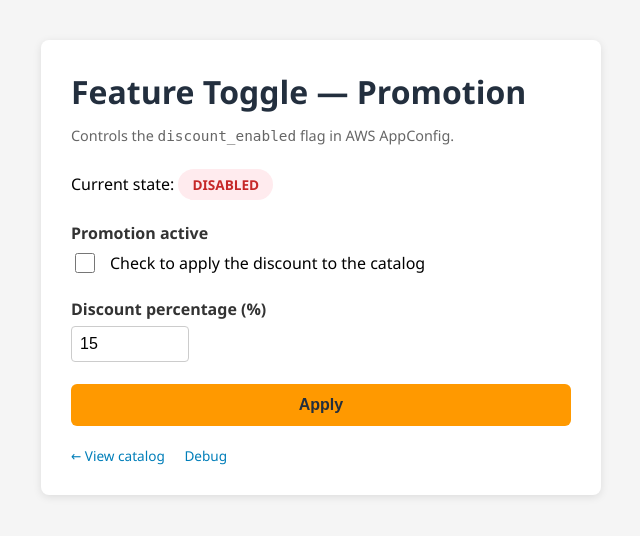
After one commit to aws-samples/sample-appconfig-feature-toggle-ecs-eks, a Flask app: page /admin in a window 1280 px wide. The commit adds this page. Shown: the top 536 px of the page, without its empty margins (319-959 px from the left). Run offline with Flask 3, Linux system fonts and the light colour scheme; data that the repository does not hold is empty.

Commit message:
Add /admin portal to toggle the flag + translate UI to English
- frontend: new /admin route (boto3) creates a hosted config version and starts
  a deployment to flip discount_enabled; admin.html portal with ON/OFF + percent
- iac/template.yaml: instant deployment strategy (0 bake) for the portal, plus
  AppConfig write permissions on the task role (including deploymentstrategy/*
  needed by StartDeployment)
- iac/ecs.yaml: pass APPCONFIG_DEPLOY_STRATEGY_ID to the frontend task
- Translate all user-facing content to English: product seed data, index.html,
  admin.html, debug.html, flash messages
- README: document the /admin portal, instant strategy, and new env var

Deployed and validated live: toggling via /admin ON (30%) shows the promo banner
across containers within seconds, OFF reverts to baseline — no container redeploy.

```diff
--- a/frontend/app.py
+++ b/frontend/app.py
@@ -1,20 +1,28 @@
-from flask import Flask, render_template
+from flask import Flask, render_template, request, redirect, url_for, flash
 import requests
 import json
 import os
 import logging
+
+import boto3
 
 # Configurar logging
 logging.basicConfig(level=logging.INFO, format='%(asctime)s - %(levelname)s - %(message)s')
 logger = logging.getLogger()
 
 app = Flask(__name__)
+app.secret_key = os.environ.get('FLASK_SECRET_KEY', 'appconfig-demo-secret')
 
 # Configuração do AWS AppConfig usando o Agent
 APP_NAME = os.environ.get('APPCONFIG_APP_ID')
 ENV_NAME = os.environ.get('APPCONFIG_ENV_ID')
 CONFIG_PROFILE_NAME = os.environ.get('APPCONFIG_CONFIG_ID')
 BACKEND_URL = os.environ.get('BACKEND_URL')
+
+# Usados pelo portal /admin para escrever a flag diretamente no AppConfig
+AWS_REGION = os.environ.get('AWS_DEFAULT_REGION', 'us-west-2')
+# Estratégia de deployment instantânea (0 bake). Se ausente, cai para AllAtOnce.
+DEPLOY_STRATEGY_ID = os.environ.get('APPCONFIG_DEPLOY_STRATEGY_ID', 'AppConfig.AllAtOnce')
 
 def get_feature_flag():
     """Consulta o status da feature flag e o valor do desconto usando AppConfig Agent"""
@@ -142,6 +150,91 @@ def debug():
     logger.info(f"Informações de debug: {json.dumps(debug_info, default=str)}")
     return render_template('debug.html', debug_info=debug_info)
 
+# ---------------------------------------------------------------------------
+# Portal de administração da feature flag (/admin)
+# Escreve diretamente no AppConfig (control plane) via boto3: cria uma nova
+# hosted configuration version e dispara um deployment. O AppConfig Agent
+# sidecar detecta a mudança no próximo poll e as apps passam a servir o novo valor.
+# ---------------------------------------------------------------------------
+
+def _appconfig_client():
+    return boto3.client('appconfig', region_name=AWS_REGION)
+
+
+def _build_flag_content(enabled, discount_percentage):
+    """Monta o JSON de feature flags no formato esperado pelo AppConfig."""
+    return {
+        "flags": {
+            "discount_enabled": {
+                "name": "discount_enabled",
+                "attributes": {
+                    "discount_percentage": {
+                        "constraints": {"type": "number", "minimum": 0, "maximum": 100}
+                    }
+                }
+            }
+        },
+        "values": {
+            "discount_enabled": {
+                "enabled": bool(enabled),
+                "discount_percentage": int(discount_percentage)
+            }
+        },
+        "version": "1"
+    }
+
+
+def set_flag(enabled, discount_percentage):
+    """Cria uma nova versão da configuração e dispara o deployment."""
+    client = _appconfig_client()
+    content = json.dumps(_build_flag_content(enabled, discount_percentage)).encode('utf-8')
+
+    version = client.create_hosted_configuration_version(
+        ApplicationId=APP_NAME,
+        ConfigurationProfileId=CONFIG_PROFILE_NAME,
+        Content=content,
+        ContentType='application/json'
+    )
+    version_number = version['VersionNumber']
+    logger.info(f"Nova hosted version criada: {version_number}")
+
+    client.start_deployment(
+        ApplicationId=APP_NAME,
+        EnvironmentId=ENV_NAME,
+        DeploymentStrategyId=DEPLOY_STRATEGY_ID,
+        ConfigurationProfileId=CONFIG_PROFILE_NAME,
+        ConfigurationVersion=str(version_number),
+        Description=f"Toggle via portal /admin: enabled={enabled}, discount={discount_percentage}%"
+    )
+    logger.info("Deployment iniciado")
+    return version_number
+
+
+@app.route('/admin', methods=['GET', 'POST'])
+def admin():
+    """Portal simples para ligar/desligar a promoção."""
+    if request.method == 'POST':
+        enabled = request.form.get('enabled') == 'on'
+        try:
+            discount = int(request.form.get('discount_percentage', 0))
+        except ValueError:
+            discount = 0
+        discount = max(0, min(100, discount))
+        try:
+            version = set_flag(enabled, discount)
+            state = 'ENABLED' if enabled else 'DISABLED'
+            flash(f"Promotion {state} ({discount}%). New version {version} published — "
+                  f"the change propagates within seconds.", 'success')
+        except Exception as e:
+            logger.error(f"Error updating the flag: {e}")
+            flash(f"Error updating the flag: {e}", 'error')
+        return redirect(url_for('admin'))
+
+    # GET: mostra o estado atual (lido via o AppConfig Agent local)
+    feature = get_feature_flag()
+    return render_template('admin.html', feature=feature)
+
+
 if __name__ == '__main__':
     logger.info("Iniciando aplicação frontend")
     app.run(host='0.0.0.0', port=80)
--- /dev/null
+++ b/frontend/templates/admin.html
@@ -0,0 +1,96 @@
+<!DOCTYPE html>
+<html lang="en">
+<head>
+    <meta charset="UTF-8">
+    <meta name="viewport" content="width=device-width, initial-scale=1.0">
+    <title>Admin — Feature Toggle</title>
+    <style>
+        body {
+            font-family: 'Segoe UI', Tahoma, Geneva, Verdana, sans-serif;
+            background-color: #f5f5f5;
+            margin: 0;
+            padding: 40px 20px;
+        }
+        .container { max-width: 560px; margin: 0 auto; }
+        .card {
+            background: #fff;
+            border-radius: 8px;
+            padding: 30px;
+            box-shadow: 0 2px 8px rgba(0,0,0,0.1);
+        }
+        h1 { margin-top: 0; color: #232f3e; }
+        .subtitle { color: #666; margin-top: -8px; margin-bottom: 24px; font-size: 0.9rem; }
+        .state {
+            display: inline-block;
+            padding: 6px 14px;
+            border-radius: 20px;
+            font-weight: bold;
+            font-size: 0.85rem;
+        }
+        .state.on  { background: #e8f5e9; color: #2e7d32; }
+        .state.off { background: #ffebee; color: #c62828; }
+        .field { margin: 22px 0; }
+        label { display: block; font-weight: 600; margin-bottom: 6px; color: #333; }
+        .switch-row { display: flex; align-items: center; gap: 12px; }
+        input[type="number"] {
+            width: 100px; padding: 8px; border: 1px solid #ccc; border-radius: 4px; font-size: 1rem;
+        }
+        button {
+            background: #ff9900; color: #232f3e; border: none; padding: 12px 24px;
+            border-radius: 6px; font-size: 1rem; font-weight: bold; cursor: pointer; width: 100%;
+        }
+        button:hover { background: #e88b00; }
+        .flash { padding: 12px 16px; border-radius: 6px; margin-bottom: 20px; font-size: 0.9rem; }
+        .flash.success { background: #e8f5e9; color: #2e7d32; border-left: 4px solid #2e7d32; }
+        .flash.error   { background: #ffebee; color: #c62828; border-left: 4px solid #c62828; }
+        .links { margin-top: 20px; font-size: 0.85rem; }
+        .links a { color: #007eb9; text-decoration: none; margin-right: 16px; }
+        input[type="checkbox"] { width: 20px; height: 20px; }
+    </style>
+</head>
+<body>
+    <div class="container">
+        <div class="card">
+            <h1>Feature Toggle — Promotion</h1>
+            <p class="subtitle">Controls the <code>discount_enabled</code> flag in AWS AppConfig.</p>
+
+            {% with messages = get_flashed_messages(with_categories=true) %}
+              {% for category, message in messages %}
+                <div class="flash {{ category }}">{{ message }}</div>
+              {% endfor %}
+            {% endwith %}
+
+            <p>
+                Current state:
+                {% if feature.enabled %}
+                    <span class="state on">ENABLED — {{ feature.discount_percentage }}%</span>
+                {% else %}
+                    <span class="state off">DISABLED</span>
+                {% endif %}
+            </p>
+
+            <form method="POST">
+                <div class="field">
+                    <label for="enabled">Promotion active</label>
+                    <div class="switch-row">
+                        <input type="checkbox" id="enabled" name="enabled"
+                               {% if feature.enabled %}checked{% endif %}>
+                        <span>Check to apply the discount to the catalog</span>
+                    </div>
+                </div>
+                <div class="field">
+                    <label for="discount_percentage">Discount percentage (%)</label>
+                    <input type="number" id="discount_percentage" name="discount_percentage"
+                           min="0" max="100" value="{{ feature.discount_percentage or 15 }}">
+                </div>
+                <button type="submit">Apply</button>
+            </form>
+
+            <div class="links">
+                <a href="/">← View catalog</a>
+                <a href="/debug">Debug</a>
+            </div>
+        </div>
+    </div>
+</body>
+</html>
--- a/iac/ecs.yaml
+++ b/iac/ecs.yaml
@@ -20,6 +20,10 @@ Parameters:
     Type: String
   AppConfigConfigId:
     Type: String
+  AppConfigDeployStrategyId:
+    Type: String
+    Default: AppConfig.AllAtOnce
+    Description: ID da deployment strategy usada pelo portal /admin (instantânea).
   TaskRoleArn:
     Type: String
     Description: Role usada pelas tasks (AppConfig + DynamoDB).
@@ -205,6 +209,7 @@ Resources:
             - { Name: APPCONFIG_ENV_ID, Value: !Ref AppConfigEnvId }
             - { Name: APPCONFIG_CONFIG_ID, Value: !Ref AppConfigConfigId }
             - { Name: AWS_DEFAULT_REGION, Value: !Ref AwsRegion }
+            - { Name: APPCONFIG_DEPLOY_STRATEGY_ID, Value: !Ref AppConfigDeployStrategyId }
             # Resolvido via Service Connect (backend:5000 no namespace do cluster)
             - { Name: BACKEND_URL, Value: "http://backend:5000" }
           DependsOn:
```
Also changed, not shown: frontend/templates/debug.html (+9 -9 lines), frontend/templates/index.html (+14 -14 lines), iac/template.yaml (+38 -0 lines), scripts/seed_products.py (+19 -19 lines), README.md.
